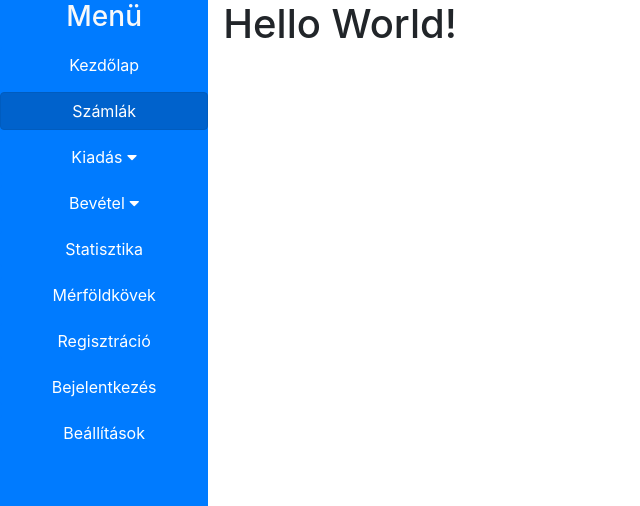
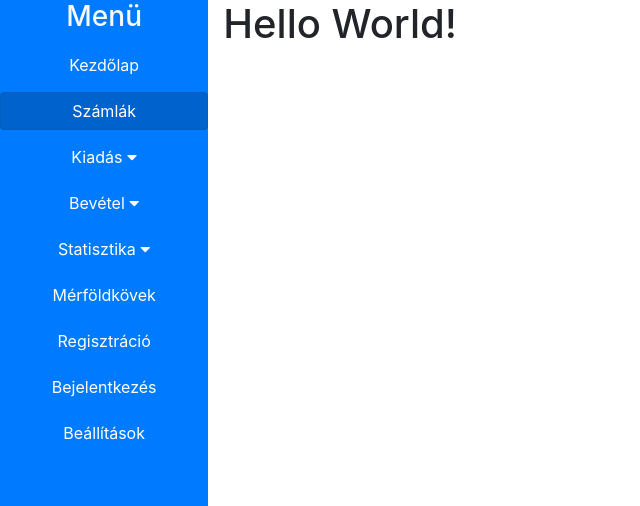
Before and after one commit to vereczkibalint/runtime_terror, a React (Create React App) app in the folder src/frontend/: page /accounts in a window 1280 px wide. Shown: the top 506 px of the page, without its empty margins (0-640 px from the left). Built offline with nearby package versions, Linux system fonts and the light colour scheme.

Commit message:
Update Navbar.js
Statics dropdown

```diff
--- a/src/frontend/src/components/layout/Navbar.js
+++ b/src/frontend/src/components/layout/Navbar.js
@@ -12,6 +12,7 @@ import { Button } from "react-bootstrap";
 const Navbar = () => {
   const [expenditures, setExpenditure] = useState(false);
   const [incomes, setIncomes] = useState(false);
+  const [stats,setStats] =useState(false);
 
   return (
     <nav id="sidebar" className="bg-primary text-light">
@@ -92,9 +93,30 @@ const Navbar = () => {
             </Button>
           </div>
         )}
-        <Button className="my-1" as={NavLink} to={`${PREFIX}/stats`} exact>
-          Statisztika
+
+<Button
+          className="my-1"
+          active={stats}
+          onClick={() => setStats(!stats)}
+        >
+          Statisztika <i className="fas fa-caret-down"></i>
         </Button>
+        {stats && (
+          <div className="d-flex flex-column bg-dark">
+             <Button variant="dark" as={NavLink} exact to={`${PREFIX}/stats`}>
+              Futó hónap
+            </Button>
+            <Button variant="dark" as={NavLink} exact to={`${PREFIX}/stats/previousmonth`}>
+              Előző hónap
+            </Button>
+
+            <Button variant="dark" as={NavLink} exact to={`${PREFIX}/stats/other`}>
+              Egyéb
+            </Button>
+          </div>
+)}
+
+
         <Button className="my-1" as={NavLink} to={`${PREFIX}/milestones`} exact>
           Mérföldkövek
         </Button>
```
